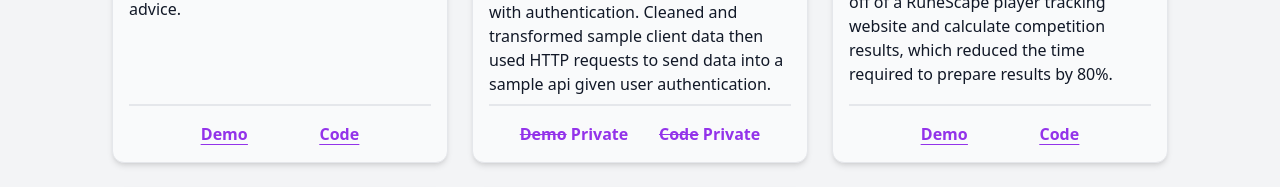
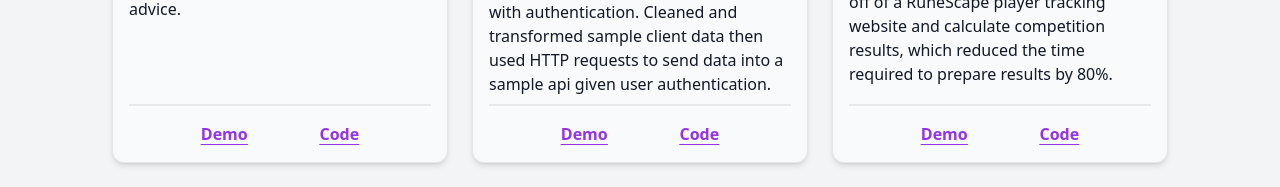
Before and after one commit to jechea14/jechea14.github.io, a React (Create React App) app in the folder portfolio/: page / in a window 1280 px wide. Shown: the part 3440-3627 px from the top of the page. Built offline with nearby package versions, Linux system fonts and the light colour scheme.

Commit message:
Delete useContext because repo is now public

```diff
--- a/portfolio/src/Components/Button.js
+++ b/portfolio/src/Components/Button.js
@@ -1,26 +1,13 @@
 import React, { useContext } from "react";
-import { ProjectContext } from "./Projects";
 
 const Button = ({ name, link }) => {
-  const id = useContext(ProjectContext);
-
   return (
     <div>
-      {/* Project that is private */}
-      {id === 4 ? (
-        <div className="font-bold text-purple-600 hover:text-purple-800 hover:cursor-not-allowed transition dark:text-purple-300 dark:hover:text-purple-400">
-          <button className="line-through hover:cursor-not-allowed">
-            {name}
-          </button>
-          <span> Private</span>
-        </div>
-      ) : (
-        <button className="underline underline-offset-4 font-bold text-purple-600 hover:text-purple-800 transition dark:text-purple-300 dark:hover:text-purple-400 ">
-          <a href={link} target="_blank">
-            {name}
-          </a>
-        </button>
-      )}
+      <button className="underline underline-offset-4 font-bold text-purple-600 hover:text-purple-800 transition dark:text-purple-300 dark:hover:text-purple-400 ">
+        <a href={link} target="_blank">
+          {name}
+        </a>
+      </button>
     </div>
   );
 };
--- a/portfolio/src/Components/Projects.js
+++ b/portfolio/src/Components/Projects.js
@@ -9,9 +9,6 @@ import portfolio from "../images/portfolio.png";
 import videogamedex from "../images/video_game_dex.png";
 import ecommerce from "../images/ecommerce.png";
 import etk_dxp from "../images/etk_dxp.png";
-import { createContext } from "react";
-
-export const ProjectContext = createContext();
 
 const projects = [
   {
@@ -50,6 +47,8 @@ const projects = [
     tech: "Python3, Pandas, NumPy, API",
     desc: "Integrated sample client store catalog data into a Flask ingestion REST API with authentication. Cleaned and transformed sample client data then used HTTP requests to send data into a sample api given user authentication.",
     img: `${backend_catalog_integration}`,
+    linkDemo: "",
+    linkCode: "https://github.com/jechea14/backend-integrations-test",
     completed: true,
   },
   {
@@ -122,7 +121,6 @@ const Projects = () => {
       <div className="grid grid-cols-1 gap-4 md:grid-cols-2 lg:gap-6 lg:grid-cols-3">
         {currentProjects.map((project) => {
           return (
-            <ProjectContext.Provider value={project.id} key={project.id}>
             <ProjectCard
               title={project.title}
               techUsed={project.tech}
@@ -131,7 +129,6 @@ const Projects = () => {
               linkDemo={project.linkDemo}
               linkCode={project.linkCode}
             />
-            </ProjectContext.Provider>
           );
         })}
       </div>
@@ -141,7 +138,6 @@ const Projects = () => {
       <div className="grid grid-cols-1 gap-4 md:grid-cols-2 lg:gap-6 lg:grid-cols-3">
         {completedProjects.map((project) => {
           return (
-            <ProjectContext.Provider value={project.id} key={project.id}>
             <ProjectCard
               title={project.title}
               techUsed={project.tech}
@@ -150,7 +146,6 @@ const Projects = () => {
               linkDemo={project.linkDemo}
               linkCode={project.linkCode}
             />
-            </ProjectContext.Provider>
           );
         })}
       </div>
```
Lines whose indentation alone changed are shown as unchanged.
